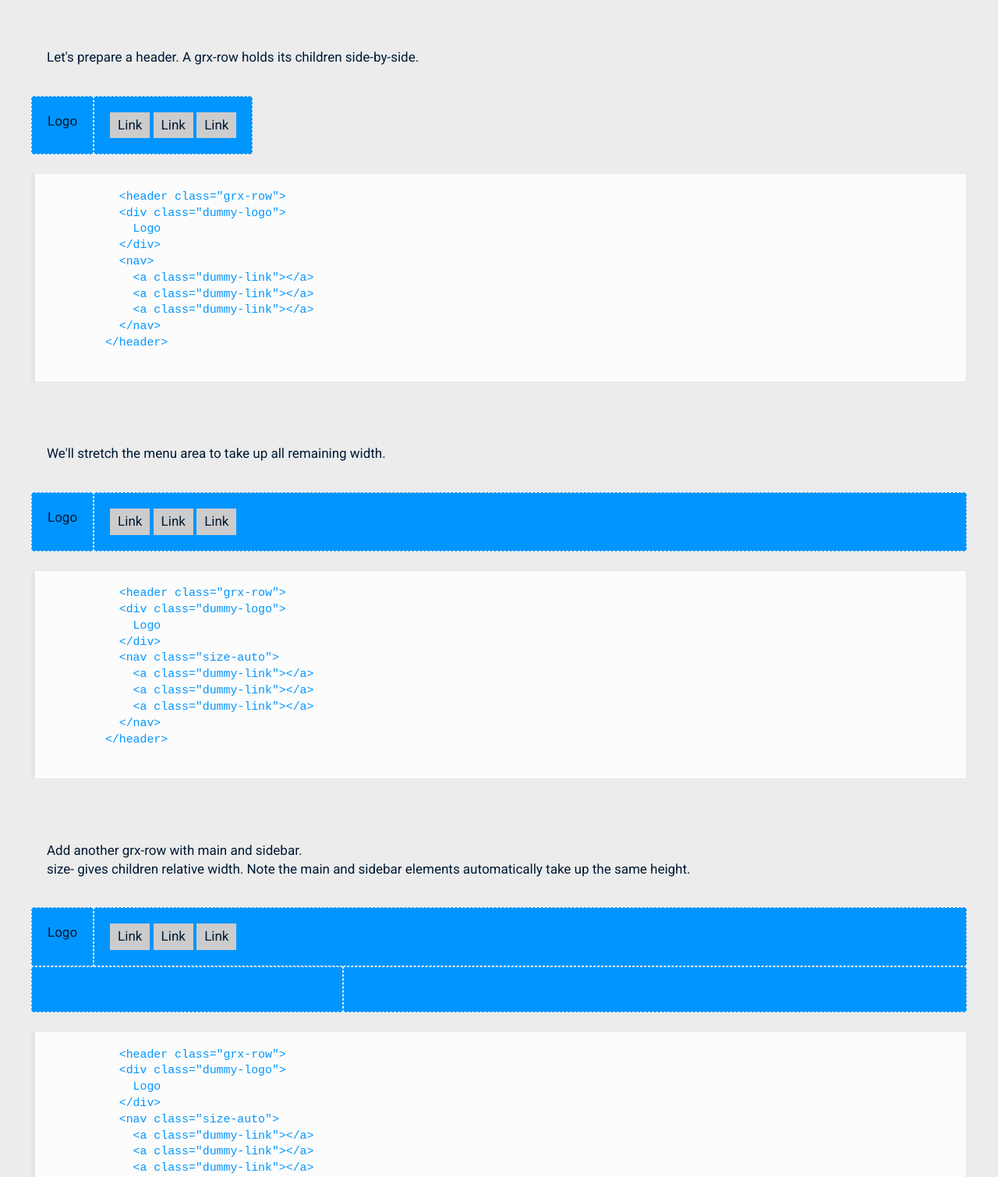
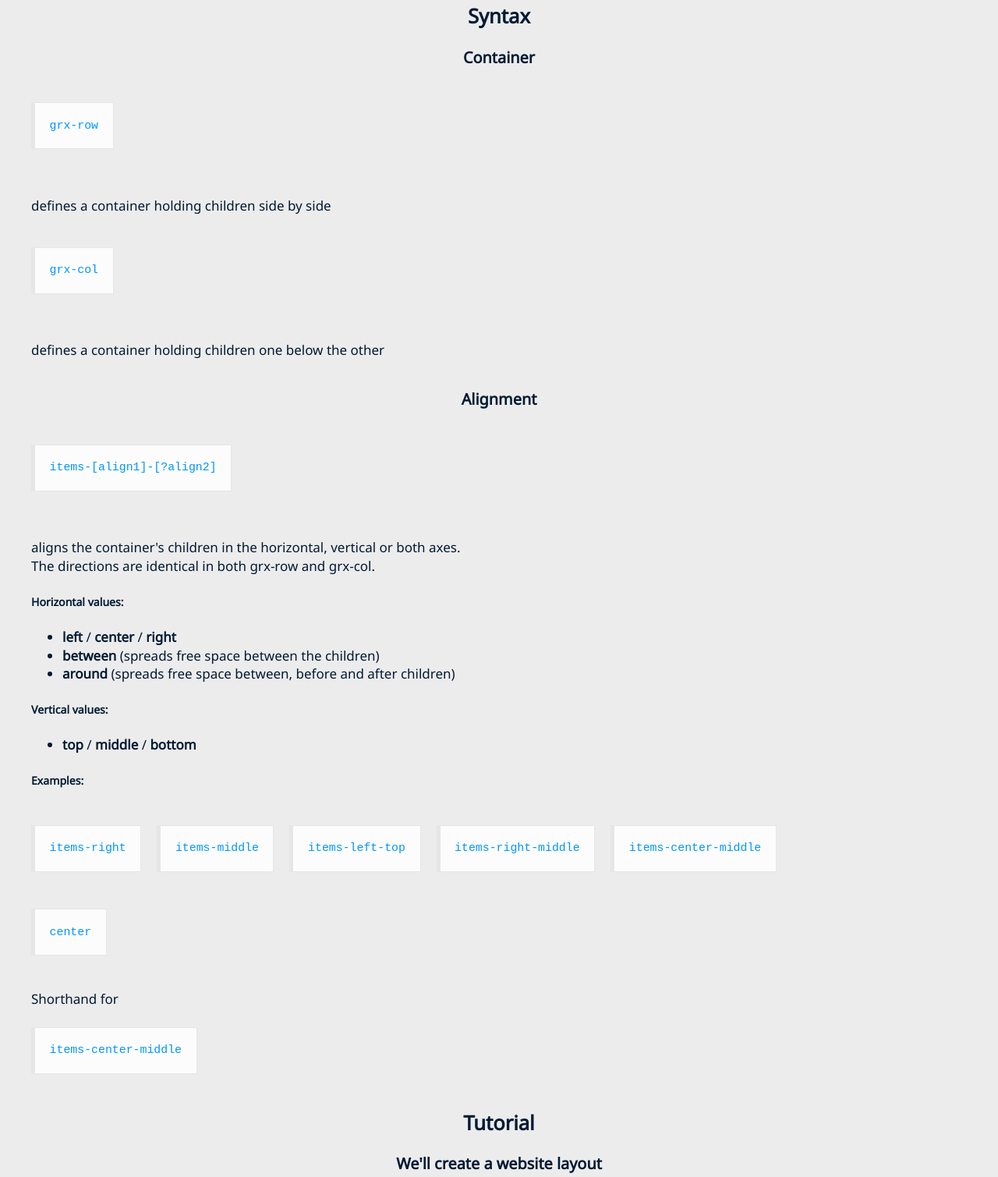
Before and after one commit to mike-shtil/Grx-docs, a website: page index.html in a window 1280 px wide. Shown: the part 385-1894 px from the top of the page at 78% size. Drawn offline with Linux system fonts and the light colour scheme; files that its build step writes are made by us from their sources.

Commit message:
added a syntax section

```diff
--- a/index.html
+++ b/index.html
@@ -1,15 +1,18 @@
 <html>
+
 <head>
     <meta charset="utf-8">
     <title>Grx - a flexbox-based layout grid</title>
-    <link href="https://fonts.googleapis.com/css?family=Roboto:400,700,900" rel="stylesheet">
-    <link rel="stylesheet" href="style/grx.min.css" media="screen" title="no title" charset="utf-8">
+    <!-- <link href="https://fonts.googleapis.com/css?family=Roboto:400,700,900" rel="stylesheet"> -->
+    <link href="https://fonts.googleapis.com/css?family=Noto+Sans" rel="stylesheet">
+    <link rel="stylesheet" href="../grx/dist/grx.min.css" media="screen" title="no title" charset="utf-8">
     <link rel="stylesheet" href="style/style.css" media="screen" title="no title" charset="utf-8">
 </head>
+
 <body>
 
     <section class="main container">
-
+        <section id="gettingStarted">
             <header class="main-header">
                 <h1 class="main-title">Grx</h1>
                 <h3>Welcome to Grx — a flexbox-based layout grid system.</h3>
@@ -18,7 +21,7 @@
             <div class="grx-row items-center">
                 <div class="actions-container grx-row center gutter-lg">
                     <a class="btn alt action-github" href="https://github.com/mike-shtil/grx" target="blank">
-					<svg aria-hidden="true" class="octicon octicon-mark-github" height="18" version="1.1" fill="#fcfcfc" viewBox="0 0 16 16" width="18"><path fill-rule="evenodd" d="M8 0C3.58 0 0 3.58 0 8c0 3.54 2.29 6.53 5.47 7.59.4.07.55-.17.55-.38 0-.19-.01-.82-.01-1.49-2.01.37-2.53-.49-2.69-.94-.09-.23-.48-.94-.82-1.13-.28-.15-.68-.52-.01-.53.63-.01 1.08.58 1.23.82.72 1.21 1.87.87 2.33.66.07-.52.28-.87.51-1.07-1.78-.2-3.64-.89-3.64-3.95 0-.87.31-1.59.82-2.15-.08-.2-.36-1.02.08-2.12 0 0 .67-.21 2.2.82.64-.18 1.32-.27 2-.27.68 0 1.36.09 2 .27 1.53-1.04 2.2-.82 2.2-.82.44 1.1.16 1.92.08 2.12.51.56.82 1.27.82 2.15 0 3.07-1.87 3.75-3.65 3.95.29.25.54.73.54 1.48 0 1.07-.01 1.93-.01 2.2 0 .21.15.46.55.38A8.013 8.013 0 0 0 16 8c0-4.42-3.58-8-8-8z"></path></svg>&nbsp;GitHub
+                        <svg aria-hidden="divue" class="octicon octicon-mark-github" height="18" version="1.1" fill="#fcfcfc" viewBox="0 0 16 16" width="18"><path fill-rule="evenodd" d="M8 0C3.58 0 0 3.58 0 8c0 3.54 2.29 6.53 5.47 7.59.4.07.55-.17.55-.38 0-.19-.01-.82-.01-1.49-2.01.37-2.53-.49-2.69-.94-.09-.23-.48-.94-.82-1.13-.28-.15-.68-.52-.01-.53.63-.01 1.08.58 1.23.82.72 1.21 1.87.87 2.33.66.07-.52.28-.87.51-1.07-1.78-.2-3.64-.89-3.64-3.95 0-.87.31-1.59.82-2.15-.08-.2-.36-1.02.08-2.12 0 0 .67-.21 2.2.82.64-.18 1.32-.27 2-.27.68 0 1.36.09 2 .27 1.53-1.04 2.2-.82 2.2-.82.44 1.1.16 1.92.08 2.12.51.56.82 1.27.82 2.15 0 3.07-1.87 3.75-3.65 3.95.29.25.54.73.54 1.48 0 1.07-.01 1.93-.01 2.2 0 .21.15.46.55.38A8.013 8.013 0 0 0 16 8c0-4.42-3.58-8-8-8z"></path></svg>&nbsp;GitHub
                     </a>
                     <a class="btn action-download" href="https://github.com/mike-shtil/grx/archive/master.zip">
 					Download
@@ -38,8 +41,63 @@
   			</pre>
                 </div>
             </div>
+        </section>
 
+        <section id="features">
+            <h2>Syntax</h2>
 
+            <h3>Container</h3>
+            <div class="grx-col gutter-md items-left-middle">
+                <div class="c1"><pre>grx-row</pre></div>
+                <div class="c2">
+                    <p>defines a container holding children side by side</p>
+                </div>
+            </div>
+            <div class="grx-col gutter-md items-left-middle">
+                <div class="c1"><pre>grx-col</pre></div>
+                <div class="c2">
+                    <p>defines a container holding children one below the other</p>
+                </div>
+            </div>
+            <h3>Alignment</h3>
+            <div class="grx-col gutter-md items-left-middle">
+                <div class="c1"><pre>items-[align1]-[?align2]</pre></div>
+                <div class="c2">
+                    <p>aligns the container's children in the horizontal, vertical or both axes.<br>
+                      The directions are identical in both grx-row and grx-col.
+                      <h5>Horizontal values:</h5>
+                      <ul>
+                        <li><strong>left</strong> / <strong>center</strong> / <strong>right</strong></li>
+                        <li><strong>between</strong> (spreads free space between the children)</li>
+                        <li><strong>around</strong> (spreads free space between, before and after children)</li>
+                      </ul>
+                      <h5>Vertical values:</h5>
+                      <ul>
+                        <li> <strong>top</strong> / <strong>middle</strong> / <strong>bottom</strong></li>
+                      </ul>
+                    </p>
+                    <h5>Examples:</h5>
+                    <div class="grx-row gutter-md">
+                      <pre>items-right</pre>
+                      <pre>items-middle</pre>
+                      <pre>items-left-top</pre>
+                      <pre>items-right-middle</pre>
+                      <pre>items-center-middle</pre>
+                    </div>
+                </div>
+            </div>
+            <div class="grx-col gutter-md items-left-middle">
+                <div class="c1"><pre>center</pre></div>
+                <div class="c2">
+                    <div>Shorthand for <pre class="inline">items-center-middle</pre></div>
+                </div>
+            </div>
+
+        </section>
+
+        <section id="tutorial">
+            <h2>Tutorial</h2>
+            <h3>We'll create a website layout</h3>
 
             <p class="explanation">
                 Let's prepare a header. A grx-row holds its children side-by-side.
@@ -70,7 +128,7 @@
         </pre>
 
             <p class="explanation">
-          We'll stretch the menu area to take up all remaining width.
+                We'll sdivetch the menu area to take up all remaining width.
             </p>
 
             <header class="grx-row highlight">
@@ -98,8 +156,7 @@
         </pre>
 
             <p class="explanation">
-          Add another grx-row with main and sidebar.<br>
-          size- gives children relative width. Note the main and sidebar elements automatically take up the same height.<br>
+                Add another grx-row with main and sidebar.<br> size- gives children relative width. Note the main and sidebar elements automatically take up the same height.<br>
             </p>
 
             <header class="grx-row highlight">
@@ -147,8 +204,7 @@
         </pre>
 
             <p class="explanation">
-          Time to decorate the sidebar with an image gallery. 'wrap' lets content wrap to multiple lines. The gutter spaces elements in both directions.<br>
-          'pull-bottom' keeps the gallery pinned at the bottom.
+                Time to decorate the sidebar with an image gallery. 'wrap' lets content wrap to multiple lines. The gutter spaces elements in both directions.<br> 'pull-bottom' keeps the gallery pinned at the bottom.
             </p>
 
             <header class="grx-row highlight">
@@ -248,8 +304,7 @@
         </pre>
 
             <p class="explanation">
-          grx-col is grx-row's vertical brother, allowing the same ticks.<br>
-          Make the sidebar a 'grx-col' and Use 'pull-end' to pin the gallery to the end.
+                grx-col is grx-row's vertical brother, allowing the same ticks.<br> Make the sidebar a 'grx-col' and Use 'pull-end' to pin the gallery to the end.
             </p>
 
             <header class="grx-row highlight">
@@ -474,7 +529,8 @@
           &lt;/div&gt;
         &lt;/div&gt;
         </pre>
-
+        </section>
     </section>
 </body>
+
 </html>
--- a/package.json
+++ b/package.json
@@ -1,10 +1,10 @@
 {
   "name": "grx-docs",
-  "version": "1.0.0",
-  "description": "Own your layout with a friendly flex-based grid",
+  "version": "1.1.0",
+  "description": "Documentation for the Grx flexible layout library",
   "main": "gulpfile.js",
   "dependencies": {
-    "grx": "^2.4.1"
+    "grx": "^2.7.0"
   },
   "devDependencies": {
     "gulp": "^3.9.1",
--- a/style/style.scss
+++ b/style/style.scss
@@ -28,10 +28,9 @@ html {
 body {
     background: $color-bg-body;
     color: $color-body;
-    font-family: Helvetica, Arial, sans-serif;
     font-size: 17px;
     line-height: 1.4;
-    font-family: 'Roboto', Helvetica, sans-seritf;
+    font-family: 'Noto Sans', Helvetica, Arial, sans-seritf;
 }
 
 button {
@@ -53,6 +52,10 @@ code {
     border-radius: 3px;
     padding: 5px 10px;
     font-size: 0.9em;
+}
+
+h2, h3 {
+  text-align: center;
 }
 
 .container {
```
Also changed, not shown: style/style.css. Lines whose indentation alone changed are shown as unchanged.
